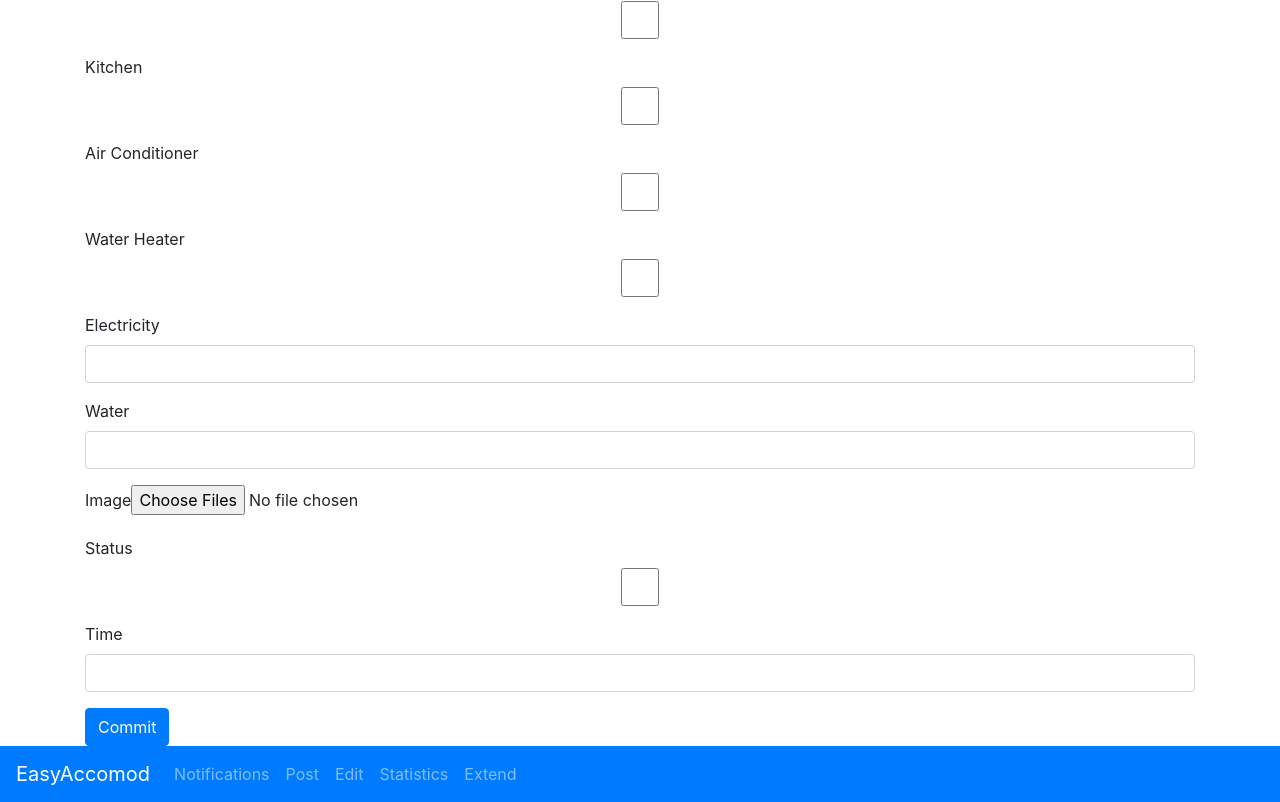
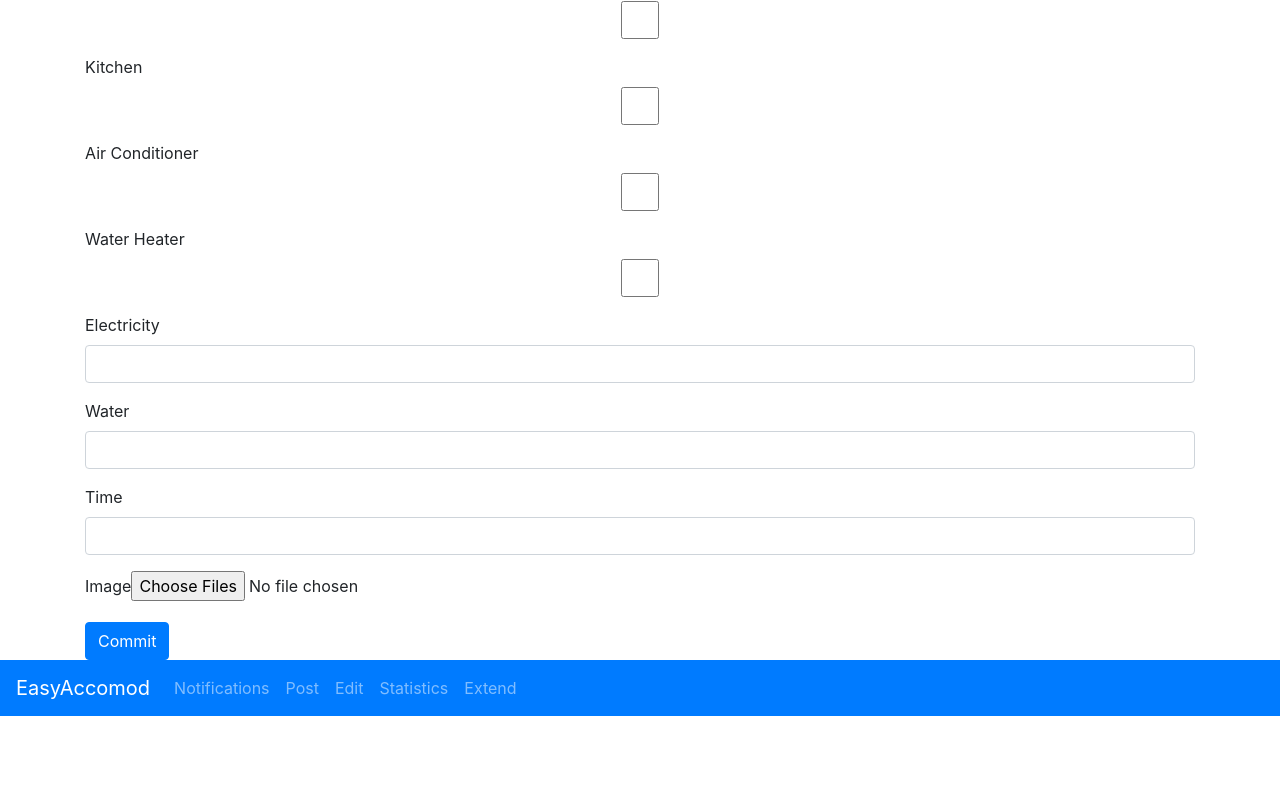
Before and after one commit to lamte1234/front-end-easyAccomod, a React (Create React App) app: page /users/owner/post in a window 1280 px wide. Shown: the part 799-1601 px from the top of the page. After the commit the page ends 1515 px from the top, so only its background shows below. Built offline with nearby package versions, Linux system fonts and the light colour scheme.

Commit message:
Fix file uploads react and update post form

```diff
--- a/src/components/login.component.js
+++ b/src/components/login.component.js
@@ -1,5 +1,4 @@
 import React, { Component } from 'react';
-import Navbar from './navbar.component';
 import axios from 'axios';
 
 export default class Login extends Component {
--- a/src/components/post.component.js
+++ b/src/components/post.component.js
@@ -1,5 +1,4 @@
 import React, { Component } from 'react';
-import Navbar from './navbar.component';
 import axios from 'axios';
 
 export default class Post extends Component {
@@ -21,7 +20,6 @@ export default class Post extends Component {
         this.onChangeElectricity = this.onChangeElectricity.bind(this);
         this.onChangeWater = this.onChangeWater.bind(this);
         this.onChangeImage = this.onChangeImage.bind(this);
-        this.onChangeStatus = this.onChangeStatus.bind(this);
         this.onChangeTime = this.onChangeTime.bind(this);
         this.onSubmit = this.onSubmit.bind(this);
 
@@ -41,8 +39,6 @@ export default class Post extends Component {
             electricity: '', //vnd per kwh
             water: '', //vnd per m3
             image: [],
-            status: false,
-            // is_approved: '',
             time: '',
             errors: []
         }
@@ -98,25 +94,25 @@ export default class Post extends Component {
 
     onChangeBathroom(e) {
         this.setState({
-            bathroom: e.target.value
+            bathroom: !this.state.bathroom
         })
     };
 
     onChangeKitchen(e) {
         this.setState({
-            kitchen: e.target.value
+            kitchen: !this.state.kitchen
         })
     };
 
     onChangeAirCon(e) {
         this.setState({
-            air_con: e.target.value
+            air_con: !this.state.air_con
         })
     };
 
     onChangeWaterHeater(e) {
         this.setState({
-            water_heater: e.target.value
+            water_heater: !this.state.water_heater
         })
     };
 
@@ -133,16 +129,17 @@ export default class Post extends Component {
     };
 
     onChangeImage(e) {
+        console.log(e.target.files);
+        let files = e.target.files;
+        let img = []
+        for(const file in files){
+            img.push(files[file]);
+        };
         this.setState({
-            image: e.target.files[0]
+            image: img
         });
     };
 
-    onChangeStatus(e) {
-        this.setState({
-            status: e.target.value
-        })
-    };
 
     onChangeTime(e) {
         this.setState({
@@ -167,28 +164,10 @@ export default class Post extends Component {
         data.set("water_heater",this.state.water_heater);
         data.set("electricity",this.state.electricity);
         data.set("water",this.state.water);
-        data.append("image",this.state.image);
-        data.set("status",this.state.status);
         data.set("time",this.state.time);
-        // const dataRenter = {
-        //     title: this.state.title,
-        //     city: this.state.city,
-        //     district: this.state.district,
-        //     ward: this.state.ward,
-        //     street: this.state.street,
-        //     room_type: this.state.room_type,
-        //     rented_rate: this.state.rented_rate, //vnd per month
-        //     area: this.state.area,
-        //     bathroom: this.state.bathroom,
-        //     kitchen: this.state.kitchen,
-        //     air_con: this.state.air_con,
-        //     water_heater: this.state.water_heater,
-        //     electricity: this.state.electricity, //vnd per kwh
-        //     water: this.state.water, //vnd per m3
-        //     image: this.state.image,
-        //     status: this.state.status,
-        //     time: this.state.time,
-        // }
+        this.state.image.forEach(img => {
+            data.append('image', img);
+        })
 
         axios.post('http://localhost:5000/users/owner/post', data).then(res => {
             console.log(res.data);
@@ -198,9 +177,6 @@ export default class Post extends Component {
                 })
             };
 
-            if (res.data.email) {
-                window.location = '/';  //handle user page have every thing of user in res.data
-            };
         });
     }
 
@@ -233,10 +209,10 @@ export default class Post extends Component {
                             <input className="form-control" id="room_type" type="text" name="room_type"
                             value={this.state.room_type} onChange={this.onChangeRoomType} /></div>
                         <div className="form-group"><label htmlFor="rented_rate">Rented Rate</label>
-                            <input className="form-control" id="rented_rate" type="text" name="rented_rate"
+                            <input className="form-control" id="rented_rate" type="number" name="rented_rate"
                             value={this.state.rented_rate} onChange={this.onChangeRentedRate} /></div>
                         <div className="form-group"><label htmlFor="area">Area</label>
-                            <input className="form-control" id="area" type="text" name="area"
+                            <input className="form-control" id="area" type="number" name="area"
                             value={this.state.area} onChange={this.onChangeArea} /></div>
                         <div className="form-group"><label htmlFor="bathroom">Bathroom</label>
                             <input className="form-control" id="bathroom" type="checkbox" name="bathroom"
@@ -256,15 +232,12 @@ export default class Post extends Component {
                         <div className="form-group"><label htmlFor="water">Water</label>
                             <input className="form-control" id="water" type="number" name="water"
                             value={this.state.water} onChange={this.onChangeWater} /></div>
+                        <div className="form-group"><label htmlFor="time">Time</label>
+                            <input className="form-control" id="time" type="number" name="time"
+                            value={this.state.time} onChange={this.onChangeTime} /></div>
                         <div className="form-group"><label htmlFor="image">Image</label>
                             <input className="" id="image" type="file" name="image" accept="image/*" multiple
                             onChange={this.onChangeImage} /></div>
-                        <div className="form-group"><label htmlFor="status">Status</label>
-                            <input className="form-control" id="status" type="checkbox" name="status"
-                            value={this.state.status} onChange={this.onChangeStatus} /></div>
-                        <div className="form-group"><label htmlFor="time">Time</label>
-                            <input className="form-control" id="time" type="text" name="time"
-                            value={this.state.time} onChange={this.onChangeTime} /></div>
                         <button className="btn btn-primary">Commit</button>
                     </form>
                 </div>
--- a/src/components/signup.component.js
+++ b/src/components/signup.component.js
@@ -1,5 +1,4 @@
 import React, {Component} from 'react';
-import Navbar from './navbar.component';
 import {Link} from 'react-router-dom';
 
 export default class Signup extends Component {
--- a/src/components/signup/owner.component.js
+++ b/src/components/signup/owner.component.js
@@ -1,5 +1,4 @@
 import React, { Component } from 'react';
-import Navbar from '../navbar.component';
 import axios from 'axios';
 
 export default class OwnerSU extends Component {
--- a/src/components/signup/renter.component.js
+++ b/src/components/signup/renter.component.js
@@ -1,5 +1,4 @@
 import React, { Component } from 'react';
-import Navbar from '../navbar.component';
 import axios from 'axios';
 
 export default class RenterSU extends Component {
```
Also changed, not shown: 1 other file (tests, documents, lock files or other folders).
